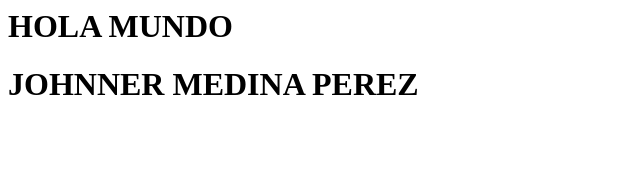
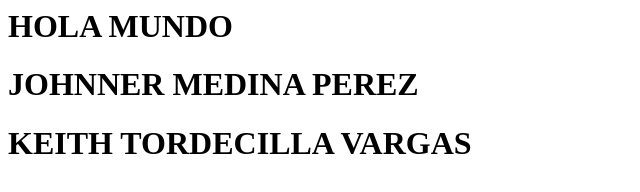
Before and after one commit to medina6141/fundamentos2026, a plain HTML site: page index.html in a window 1280 px wide. Shown: the whole page, without its empty margins (0-640 px from the left). Drawn offline with Linux system fonts and the light colour scheme.

Commit message:
Registrando nombre en index.html

```diff
--- a/index.html
+++ b/index.html
@@ -1,2 +1,3 @@
 <h1> HOLA MUNDO </h1>
 <h1>JOHNNER MEDINA PEREZ</h1>
+<h1>KEITH TORDECILLA VARGAS</h1>
```
